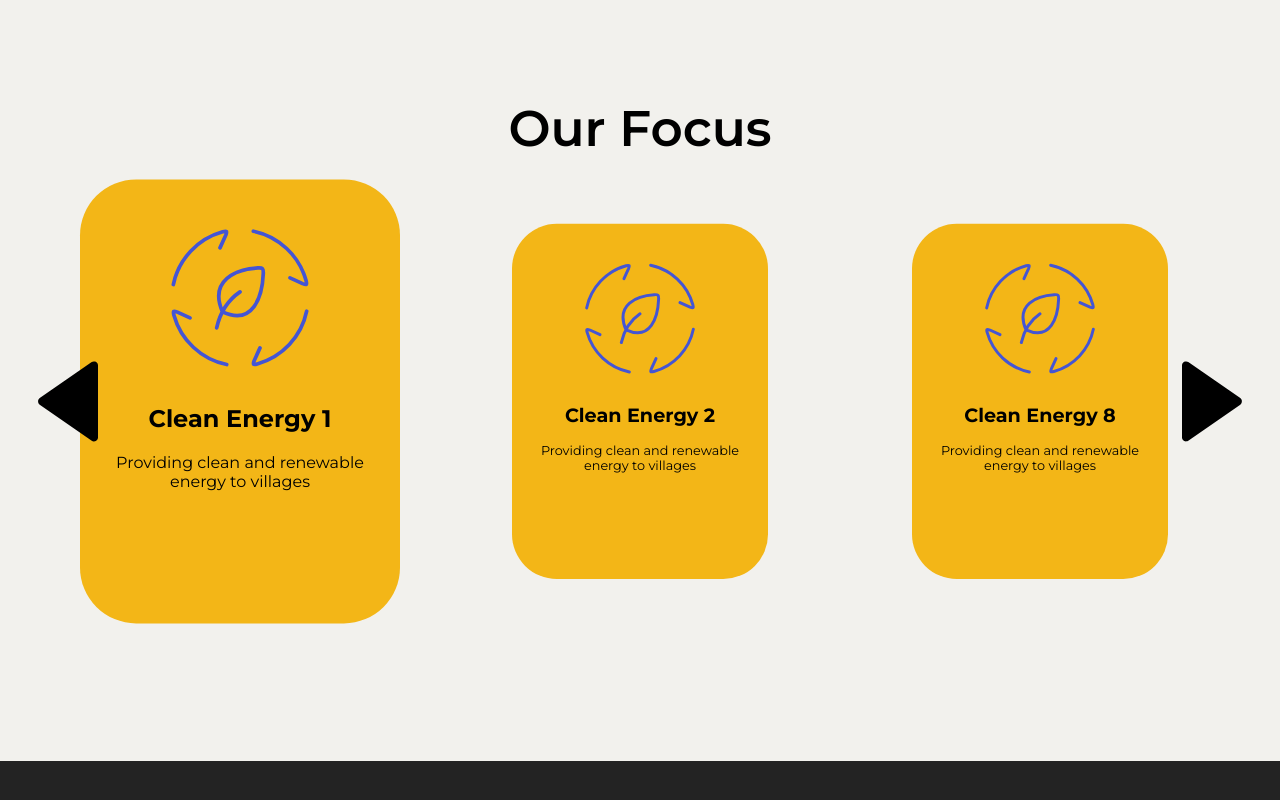
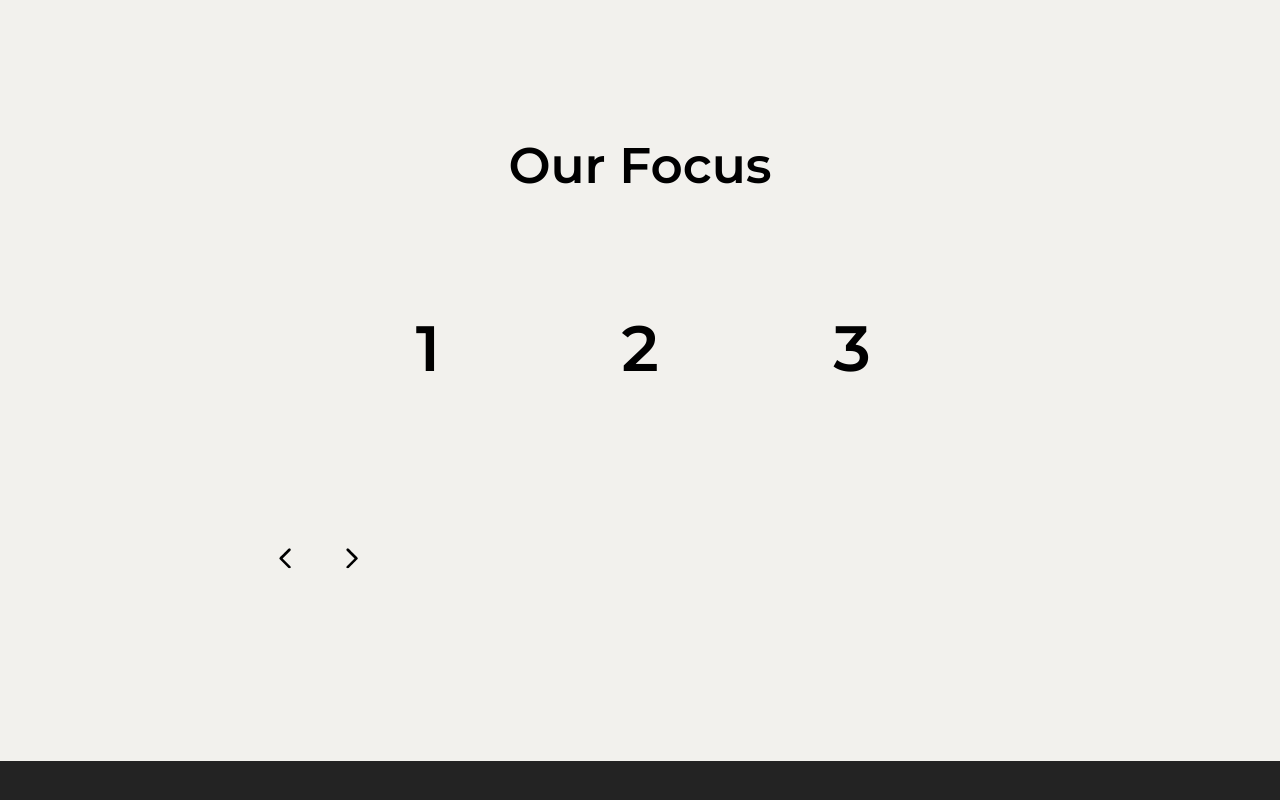
Before and after one commit to AtharvAgarwal20/cillage-web, a Next.js app: page / in a window 1280 px wide. Shown: the part 999-1799 px from the top of the page. Built offline with nearby package versions, Linux system fonts and the light colour scheme.

Commit message:
adding the embala carousel

```diff
--- /dev/null
+++ b/components/OurFocus/EmblaCarousel/EmblaCarousel.tsx
@@ -0,0 +1,65 @@
+"use client";
+
+import styles from "./embla.module.scss";
+
+import React, { useCallback } from "react";
+import { EmblaOptionsType, EmblaCarouselType } from "embla-carousel";
+import {
+  PrevButton,
+  NextButton,
+  usePrevNextButtons,
+} from "./EmblaCarouselArrowButtons";
+import Autoplay from "embla-carousel-autoplay";
+import useEmblaCarousel from "embla-carousel-react";
+
+type PropType = {
+  slides: number[];
+  options?: EmblaOptionsType;
+};
+
+const EmblaCarousel: React.FC<PropType> = (props) => {
+  const { slides, options } = props;
+  const [emblaRef, emblaApi] = useEmblaCarousel(options, [Autoplay()]);
+
+  const onNavButtonClick = useCallback((emblaApi: EmblaCarouselType) => {
+    const autoplay = emblaApi?.plugins()?.autoplay;
+    if (!autoplay) return;
+
+    const resetOrStop =
+      autoplay.options.stopOnInteraction === false
+        ? autoplay.reset
+        : autoplay.stop;
+
+    resetOrStop();
+  }, []);
+
+  const {
+    prevBtnDisabled,
+    nextBtnDisabled,
+    onPrevButtonClick,
+    onNextButtonClick,
+  } = usePrevNextButtons(emblaApi, onNavButtonClick);
+
+  return (
+    <section className={styles.embla}>
+      <div className={styles.embla__viewport} ref={emblaRef}>
+        <div className={styles.embla__container}>
+          {slides.map((index) => (
+            <div className={styles.embla__slide} key={index}>
+              <div className={styles.embla__slide__number}>{index + 1}</div>
+            </div>
+          ))}
+        </div>
+      </div>
+
+      <div className={styles.embla__controls}>
+        <div className={styles.embla__buttons}>
+          <PrevButton onClick={onPrevButtonClick} disabled={prevBtnDisabled} />
+          <NextButton onClick={onNextButtonClick} disabled={nextBtnDisabled} />
+        </div>
+      </div>
+    </section>
+  );
+};
+
+export default EmblaCarousel;
--- /dev/null
+++ b/components/OurFocus/EmblaCarousel/EmblaCarouselArrowButtons.tsx
@@ -0,0 +1,97 @@
+import styles from "./embla.module.scss";
+
+import React, {
+  ComponentPropsWithRef,
+  useCallback,
+  useEffect,
+  useState,
+} from "react";
+import { EmblaCarouselType } from "embla-carousel";
+
+type UsePrevNextButtonsType = {
+  prevBtnDisabled: boolean;
+  nextBtnDisabled: boolean;
+  onPrevButtonClick: () => void;
+  onNextButtonClick: () => void;
+};
+
+export const usePrevNextButtons = (
+  emblaApi: EmblaCarouselType | undefined,
+  onButtonClick?: (emblaApi: EmblaCarouselType) => void
+): UsePrevNextButtonsType => {
+  const [prevBtnDisabled, setPrevBtnDisabled] = useState(true);
+  const [nextBtnDisabled, setNextBtnDisabled] = useState(true);
+
+  const onPrevButtonClick = useCallback(() => {
+    if (!emblaApi) return;
+    emblaApi.scrollPrev();
+    if (onButtonClick) onButtonClick(emblaApi);
+  }, [emblaApi, onButtonClick]);
+
+  const onNextButtonClick = useCallback(() => {
+    if (!emblaApi) return;
+    emblaApi.scrollNext();
+    if (onButtonClick) onButtonClick(emblaApi);
+  }, [emblaApi, onButtonClick]);
+
+  const onSelect = useCallback((emblaApi: EmblaCarouselType) => {
+    setPrevBtnDisabled(!emblaApi.canScrollPrev());
+    setNextBtnDisabled(!emblaApi.canScrollNext());
+  }, []);
+
+  useEffect(() => {
+    if (!emblaApi) return;
+
+    onSelect(emblaApi);
+    emblaApi.on("reInit", onSelect).on("select", onSelect);
+  }, [emblaApi, onSelect]);
+
+  return {
+    prevBtnDisabled,
+    nextBtnDisabled,
+    onPrevButtonClick,
+    onNextButtonClick,
+  };
+};
+
+type PropType = ComponentPropsWithRef<"button">;
+
+export const PrevButton: React.FC<PropType> = (props) => {
+  const { children, ...restProps } = props;
+
+  return (
+    <button
+      className={`${styles.embla__button} embla__button--prev`}
+      type="button"
+      {...restProps}
+    >
+      <svg className={styles.embla__button__svg} viewBox="0 0 532 532">
+        <path
+          fill="currentColor"
+          d="M355.66 11.354c13.793-13.805 36.208-13.805 50.001 0 13.785 13.804 13.785 36.238 0 50.034L201.22 266l204.442 204.61c13.785 13.805 13.785 36.239 0 50.044-13.793 13.796-36.208 13.796-50.002 0a5994246.277 5994246.277 0 0 0-229.332-229.454 35.065 35.065 0 0 1-10.326-25.126c0-9.2 3.393-18.26 10.326-25.2C172.192 194.973 332.731 34.31 355.66 11.354Z"
+        />
+      </svg>
+      {children}
+    </button>
+  );
+};
+
+export const NextButton: React.FC<PropType> = (props) => {
+  const { children, ...restProps } = props;
+
+  return (
+    <button
+      className={`${styles.embla__button} embla__button--next`}
+      type="button"
+      {...restProps}
+    >
+      <svg className={styles.embla__button__svg} viewBox="0 0 532 532">
+        <path
+          fill="currentColor"
+          d="M176.34 520.646c-13.793 13.805-36.208 13.805-50.001 0-13.785-13.804-13.785-36.238 0-50.034L330.78 266 126.34 61.391c-13.785-13.805-13.785-36.239 0-50.044 13.793-13.796 36.208-13.796 50.002 0 22.928 22.947 206.395 206.507 229.332 229.454a35.065 35.065 0 0 1 10.326 25.126c0 9.2-3.393 18.26-10.326 25.2-45.865 45.901-206.404 206.564-229.332 229.52Z"
+        />
+      </svg>
+      {children}
+    </button>
+  );
+};
--- /dev/null
+++ b/components/OurFocus/EmblaCarousel/embla.module.scss
@@ -0,0 +1,74 @@
+.embla {
+  max-width: 48rem;
+  margin: auto;
+  --slide-height: 19rem;
+  --slide-spacing: 1rem;
+  --slide-size: 25%;
+}
+.embla__viewport {
+  overflow: hidden;
+}
+.embla__container {
+  display: flex;
+  touch-action: pan-y pinch-zoom;
+  margin-left: calc(var(--slide-spacing) * -1);
+}
+.embla__slide {
+  transform: translate3d(0, 0, 0);
+  flex: 0 0 var(--slide-size);
+  min-width: 0;
+  padding-left: var(--slide-spacing);
+}
+.embla__slide__number {
+  box-shadow: inset 0 0 0 0.2rem var(--detail-medium-contrast);
+  border-radius: 1.8rem;
+  font-size: 4rem;
+  font-weight: 600;
+  display: flex;
+  align-items: center;
+  justify-content: center;
+  height: var(--slide-height);
+  user-select: none;
+}
+.embla__controls {
+  display: grid;
+  grid-template-columns: auto 1fr;
+  justify-content: space-between;
+  gap: 1.2rem;
+  margin-top: 1.8rem;
+}
+.embla__buttons {
+  display: grid;
+  grid-template-columns: repeat(2, 1fr);
+  gap: 0.6rem;
+  align-items: center;
+}
+.embla__button {
+  -webkit-tap-highlight-color: rgba(var(--text-high-contrast-rgb-value), 0.5);
+  -webkit-appearance: none;
+  appearance: none;
+  background-color: transparent;
+  touch-action: manipulation;
+  display: inline-flex;
+  text-decoration: none;
+  cursor: pointer;
+  border: 0;
+  padding: 0;
+  margin: 0;
+  box-shadow: inset 0 0 0 0.2rem var(--detail-medium-contrast);
+  width: 3.6rem;
+  height: 3.6rem;
+  z-index: 1;
+  border-radius: 50%;
+  color: var(--text-body);
+  display: flex;
+  align-items: center;
+  justify-content: center;
+}
+.embla__button:disabled {
+  color: var(--detail-high-contrast);
+}
+.embla__button__svg {
+  width: 35%;
+  height: 35%;
+}
--- a/components/OurFocus/OurFocus.tsx
+++ b/components/OurFocus/OurFocus.tsx
@@ -1,12 +1,19 @@
 import Carousel from "./Carousel/Carousel";
+import EmblaCarousel from "./EmblaCarousel/EmblaCarousel";
 import styles from "./ourfocus.module.scss";
+import { EmblaOptionsType } from "embla-carousel";
+
+const OPTIONS: EmblaOptionsType = { dragFree: true, loop: true };
+const SLIDE_COUNT = 5;
+const SLIDES = Array.from(Array(SLIDE_COUNT).keys());
 
 export default function OurFocus() {
   return (
     <main className={styles.container}>
       <div className={styles.content}>
         <h1 className={styles.title}>Our Focus</h1>
-        <Carousel />
+        {/* <Carousel /> */}
+        <EmblaCarousel slides={SLIDES} options={OPTIONS} />
       </div>
     </main>
   );
```
